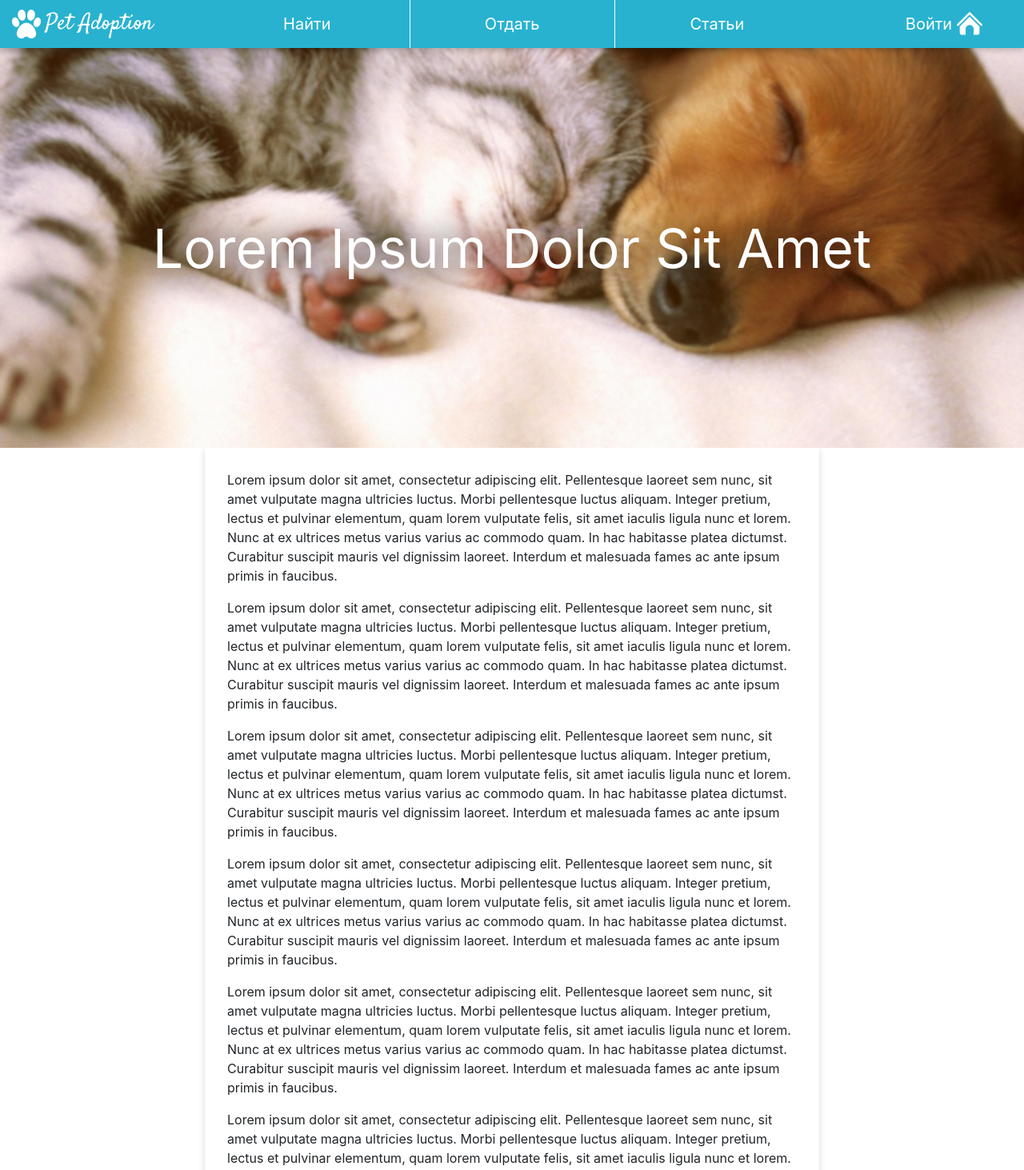
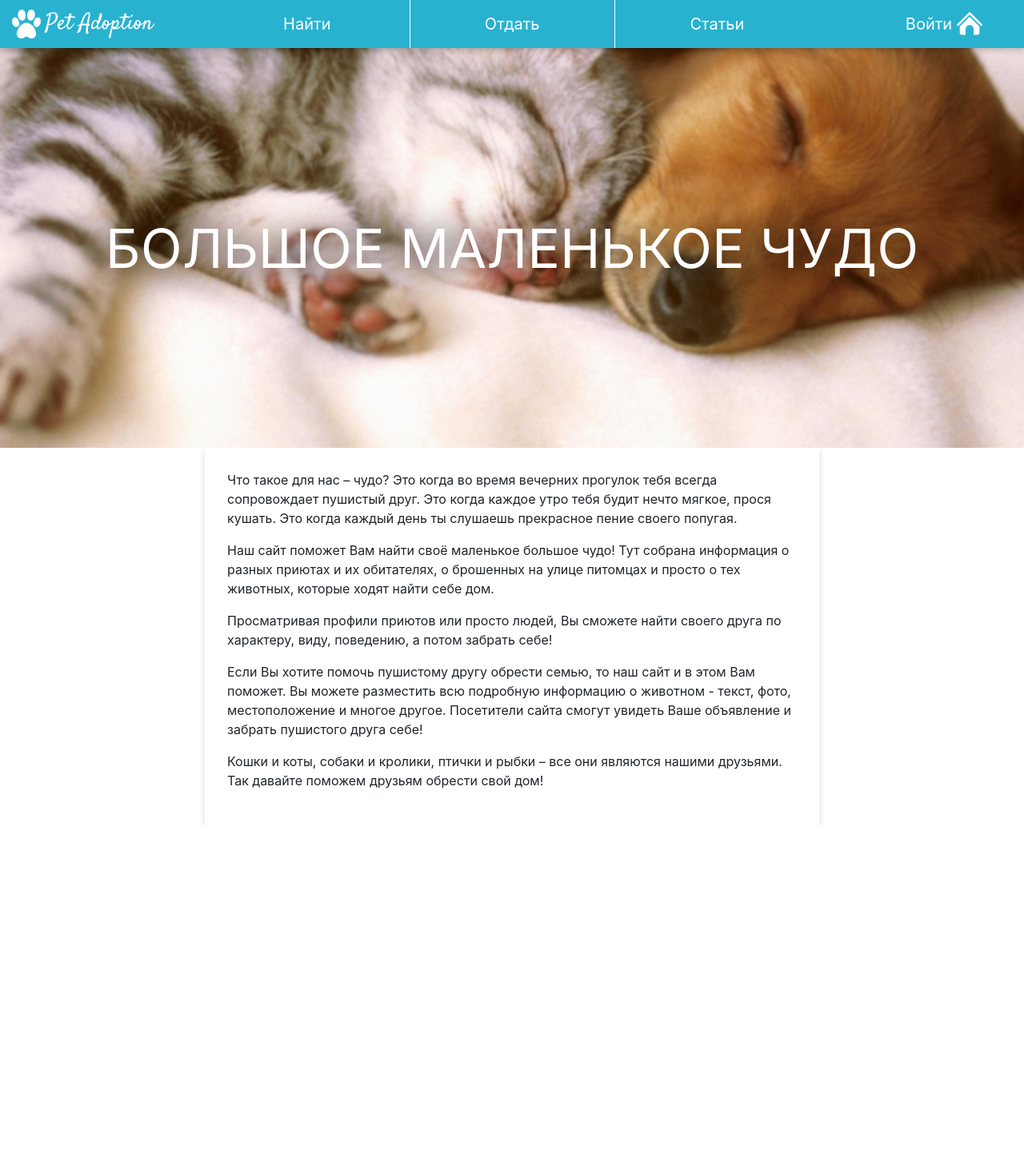
Before and after one commit to ionsome/pet-adoption, a React (Create React App) app in the folder client/: page / in a window 1280 px wide. Shown: the top 1463 px of the page at 80% size. After the commit the page ends 1032 px from the top, so only its background shows below. Built offline with nearby package versions, Linux system fonts and the light colour scheme.

Commit message:
Добавил текст и заголовок на главную

```diff
--- a/client/src/main/Page.js
+++ b/client/src/main/Page.js
@@ -49,25 +49,18 @@ class CardsPage extends Component {
     render() {
         let pageContent;
 
-            pageContent = (
-                <div className="body">
-                   <div id="tagline">Lorem Ipsum Dolor Sit Amet</div>
-                    <div className="landcontent">
-                        <p>Lorem ipsum dolor sit amet, consectetur adipiscing elit. Pellentesque laoreet sem nunc, sit amet vulputate magna ultricies luctus. Morbi pellentesque luctus aliquam. Integer pretium, lectus et pulvinar elementum, quam lorem vulputate felis, sit amet iaculis ligula nunc et lorem. Nunc at ex ultrices metus varius varius ac commodo quam. In hac habitasse platea dictumst. Curabitur suscipit mauris vel dignissim laoreet. Interdum et malesuada fames ac ante ipsum primis in faucibus.
-                        </p>
-                        <p>Lorem ipsum dolor sit amet, consectetur adipiscing elit. Pellentesque laoreet sem nunc, sit amet vulputate magna ultricies luctus. Morbi pellentesque luctus aliquam. Integer pretium, lectus et pulvinar elementum, quam lorem vulputate felis, sit amet iaculis ligula nunc et lorem. Nunc at ex ultrices metus varius varius ac commodo quam. In hac habitasse platea dictumst. Curabitur suscipit mauris vel dignissim laoreet. Interdum et malesuada fames ac ante ipsum primis in faucibus.
-                        </p>
-                        <p>Lorem ipsum dolor sit amet, consectetur adipiscing elit. Pellentesque laoreet sem nunc, sit amet vulputate magna ultricies luctus. Morbi pellentesque luctus aliquam. Integer pretium, lectus et pulvinar elementum, quam lorem vulputate felis, sit amet iaculis ligula nunc et lorem. Nunc at ex ultrices metus varius varius ac commodo quam. In hac habitasse platea dictumst. Curabitur suscipit mauris vel dignissim laoreet. Interdum et malesuada fames ac ante ipsum primis in faucibus.
-                        </p>
-                        <p>Lorem ipsum dolor sit amet, consectetur adipiscing elit. Pellentesque laoreet sem nunc, sit amet vulputate magna ultricies luctus. Morbi pellentesque luctus aliquam. Integer pretium, lectus et pulvinar elementum, quam lorem vulputate felis, sit amet iaculis ligula nunc et lorem. Nunc at ex ultrices metus varius varius ac commodo quam. In hac habitasse platea dictumst. Curabitur suscipit mauris vel dignissim laoreet. Interdum et malesuada fames ac ante ipsum primis in faucibus.
-                        </p>
-                        <p>Lorem ipsum dolor sit amet, consectetur adipiscing elit. Pellentesque laoreet sem nunc, sit amet vulputate magna ultricies luctus. Morbi pellentesque luctus aliquam. Integer pretium, lectus et pulvinar elementum, quam lorem vulputate felis, sit amet iaculis ligula nunc et lorem. Nunc at ex ultrices metus varius varius ac commodo quam. In hac habitasse platea dictumst. Curabitur suscipit mauris vel dignissim laoreet. Interdum et malesuada fames ac ante ipsum primis in faucibus.
-                        </p>
-                        <p>Lorem ipsum dolor sit amet, consectetur adipiscing elit. Pellentesque laoreet sem nunc, sit amet vulputate magna ultricies luctus. Morbi pellentesque luctus aliquam. Integer pretium, lectus et pulvinar elementum, quam lorem vulputate felis, sit amet iaculis ligula nunc et lorem. Nunc at ex ultrices metus varius varius ac commodo quam. In hac habitasse platea dictumst. Curabitur suscipit mauris vel dignissim laoreet. Interdum et malesuada fames ac ante ipsum primis in faucibus.
-                        </p>
-                    </div>
+        pageContent = (
+            <div className="body">
+                <div id="tagline" className="text-uppercase">Большое маленькое чудо</div>
+                <div className="landcontent">
+                    <p>Что такое для нас – чудо? Это когда во время вечерних прогулок тебя всегда сопровождает пушистый друг. Это когда каждое утро тебя будит нечто мягкое, прося кушать. Это когда каждый день ты слушаешь прекрасное пение своего попугая. </p>
+                    <p>Наш сайт поможет Вам найти своё маленькое большое чудо! Тут собрана информация о разных приютах и их обитателях, о брошенных на улице питомцах и просто о тех животных, которые ходят найти себе дом.</p>
+                    <p>Просматривая профили приютов или просто людей, Вы сможете найти своего друга по характеру, виду, поведению, а потом забрать себе! </p>
+                    <p>Если Вы хотите помочь пушистому другу обрести семью, то наш сайт и в этом Вам поможет. Вы можете разместить всю подробную информацию о животном - текст, фото, местоположение и многое другое. Посетители сайта смогут увидеть Ваше объявление и забрать пушистого друга себе! </p>
+                    <p>Кошки и коты, собаки и кролики, птички и рыбки – все они являются нашими друзьями. Так давайте поможем друзьям обрести свой дом!</p>
                 </div>
-            );
+            </div>
+        );
 
         return pageContent;
     }
```
